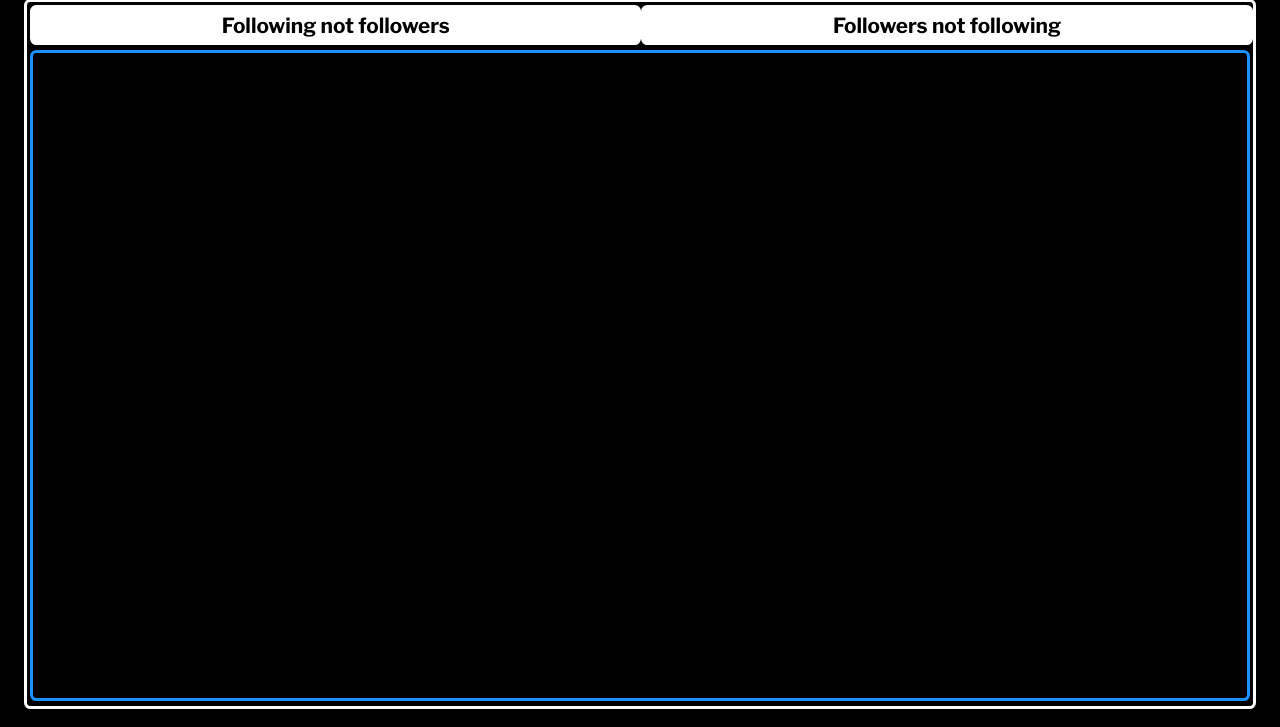
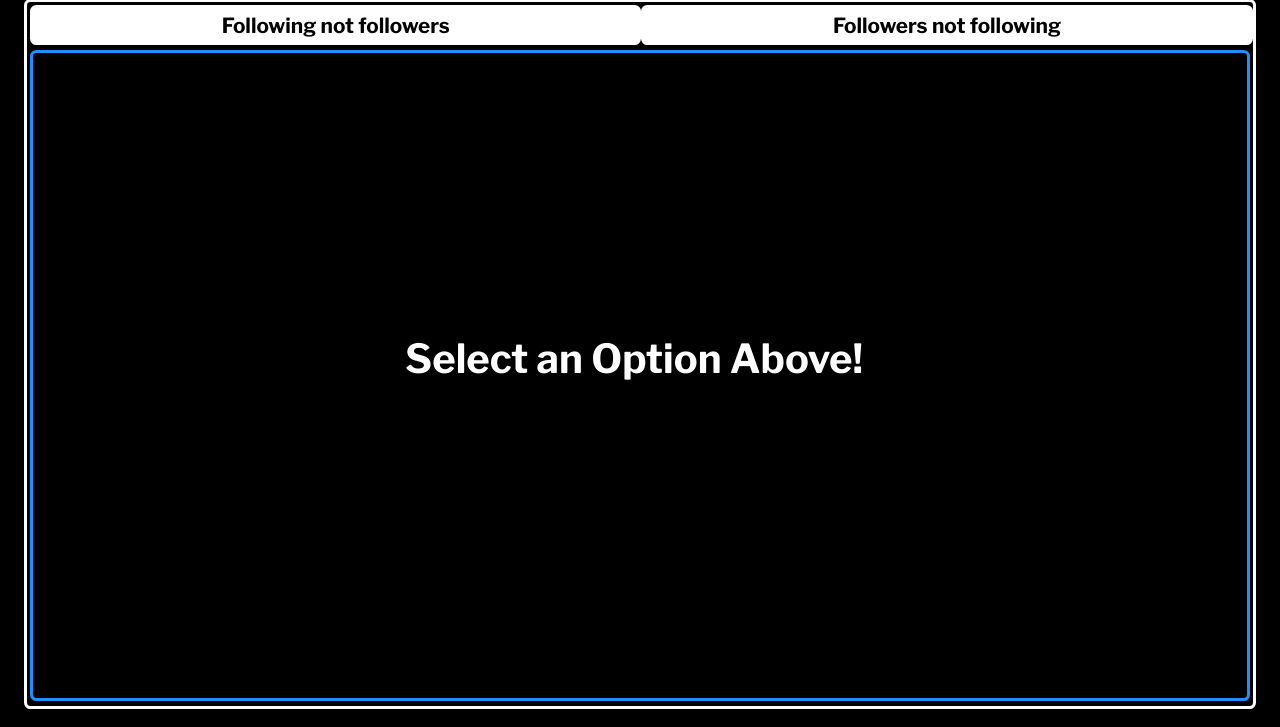
Before and after one commit to CHRISSY-FRANKY/X-LOYALTY-PYTHON, a Flask app: template templates/advanced_statistics.html in a window 1280 px wide. Shown: the part 73-800 px from the top of the page. Run offline with Flask 3, Linux system fonts and the light colour scheme; the template is opened without the code that fills it: most values are stand-ins (such as "Sample title", 1, 10 or a date in 2020); some libraries are stand-ins or nearby versions.

Commit message:
UPDATE advanced_statistics.html to add instructional label for user guidance, enhance advanced_statistics.css with new styling for instructions, and modify node-grid-layout.js to toggle instruction visibility based on node display status, improving user experience and layout functionality.

```diff
--- a/static/advanced_statistics.css
+++ b/static/advanced_statistics.css
@@ -95,3 +95,17 @@ div.username-node span {
   position: relative;
   top: 44%;
 }
+
+label.instructions {
+  position: absolute;
+  top: 6vh;
+  height: 80.625vh;
+  width: calc(98.61vw - 6vh);
+  text-align: center;
+}
+
+label.instructions span{
+  position: relative;
+  top: 44%;
+  font-size: 5vh;
+}
--- a/static/scripts/node-grid-layout.js
+++ b/static/scripts/node-grid-layout.js
@@ -34,6 +34,7 @@ function resizeUsernameNodes() {
   if (nodes.length === 0) return; // no nodes, do nothing
   var numNodes = nodes.length; // node count
 
+  var nodeDisplayed = false;
   Array.from(followersNotFollowingNodes).forEach(node => { // hide/show usernames based on button checked
     if (!isFollowersNotFollowingButtonChecked) {
       node.style.display = "none";
@@ -41,6 +42,7 @@ function resizeUsernameNodes() {
     }
     else {
       node.style.display = "block";
+      nodeDisplayed = true;
     }
   });
 
@@ -51,9 +53,18 @@ function resizeUsernameNodes() {
     }
     else {
       node.style.display = "block";
+      nodeDisplayed = true;
     }
   })
-
+  const instructionsLabel = document.getElementById("instructions");
+  if (nodeDisplayed)
+  {
+    instructionsLabel.style.display = "none";
+  }
+  else
+  {
+    instructionsLabel.style.display = "block";
+  }
   const parentRect = usernameList.getBoundingClientRect(); // get parent dimensions
   const parentLength = Math.min(parentRect.width, parentRect.height);
 
--- a/templates/advanced_statistics.html
+++ b/templates/advanced_statistics.html
@@ -21,11 +21,12 @@
     </header>
 
     <div class="usernames">
+
       <input class="tab" id="tab1" type="checkbox"/>
       <label class="tab" for="tab1" >Following not followers</label>
       <input class="tab tab-right" id="tab2" type="checkbox"/>
       <label class="tab tab-right" for="tab2" >Followers not following</label>
-
+      <label class="instructions" id="instructions"><span>Select an Option Above!</span></label>
       <div class="username-list">
         {% for username in following_not_followers %}
         <div class="username-node followingNotFollower"><span>{{ username }}</span></div>
```
